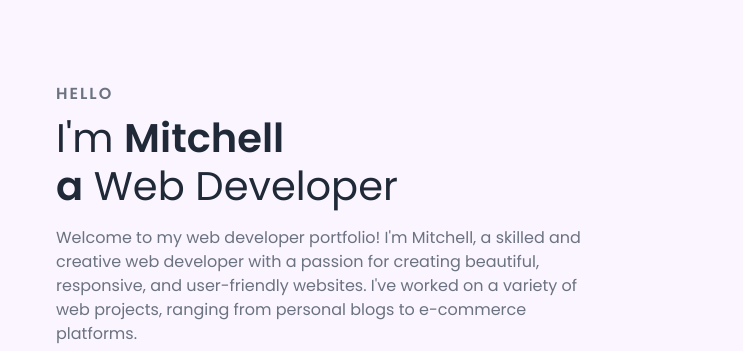
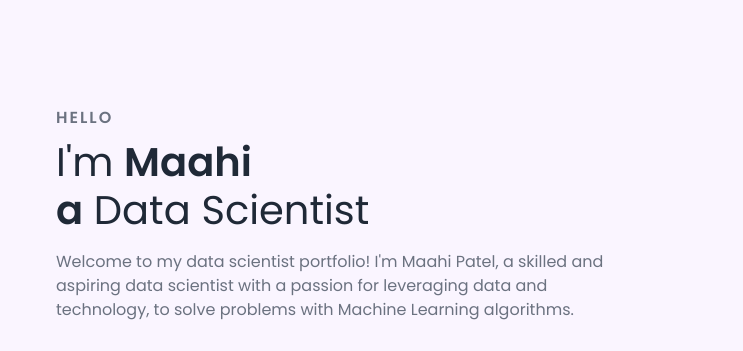
Before and after one commit to maahi902/maahi902.github.io, a plain HTML site: page index.html in a window 1280 px wide. Shown: the part 144-495 px from the top of the page, 0-743 px from the left. Drawn offline with nearby package versions, Linux system fonts and the light colour scheme.

Commit message:
updated info

```diff
--- a/index.html
+++ b/index.html
@@ -33,13 +33,12 @@
         <div class="content">
           <p class="subtitle">HELLO</p>
           <h1 class="title">
-            I'm <span>Mitchell<br />a</span> Web Developer
+            I'm <span>Maahi<br />a</span> Data Scientist
           </h1>
           <p class="description">
-            Welcome to my web developer portfolio! I'm Mitchell, a skilled and
-            creative web developer with a passion for creating beautiful,
-            responsive, and user-friendly websites. I've worked on a variety of
-            web projects, ranging from personal blogs to e-commerce platforms.
+            Welcome to my data scientist portfolio! I'm Maahi Patel, a skilled and
+            aspiring data scientist with a passion for leveraging data and technology,
+            to solve problems with Machine Learning algorithms.
           </p>
           <div class="action__btns">
             <button class="hire__me">Hire Me</button>
```
Also changed, not shown: 1 other file.
